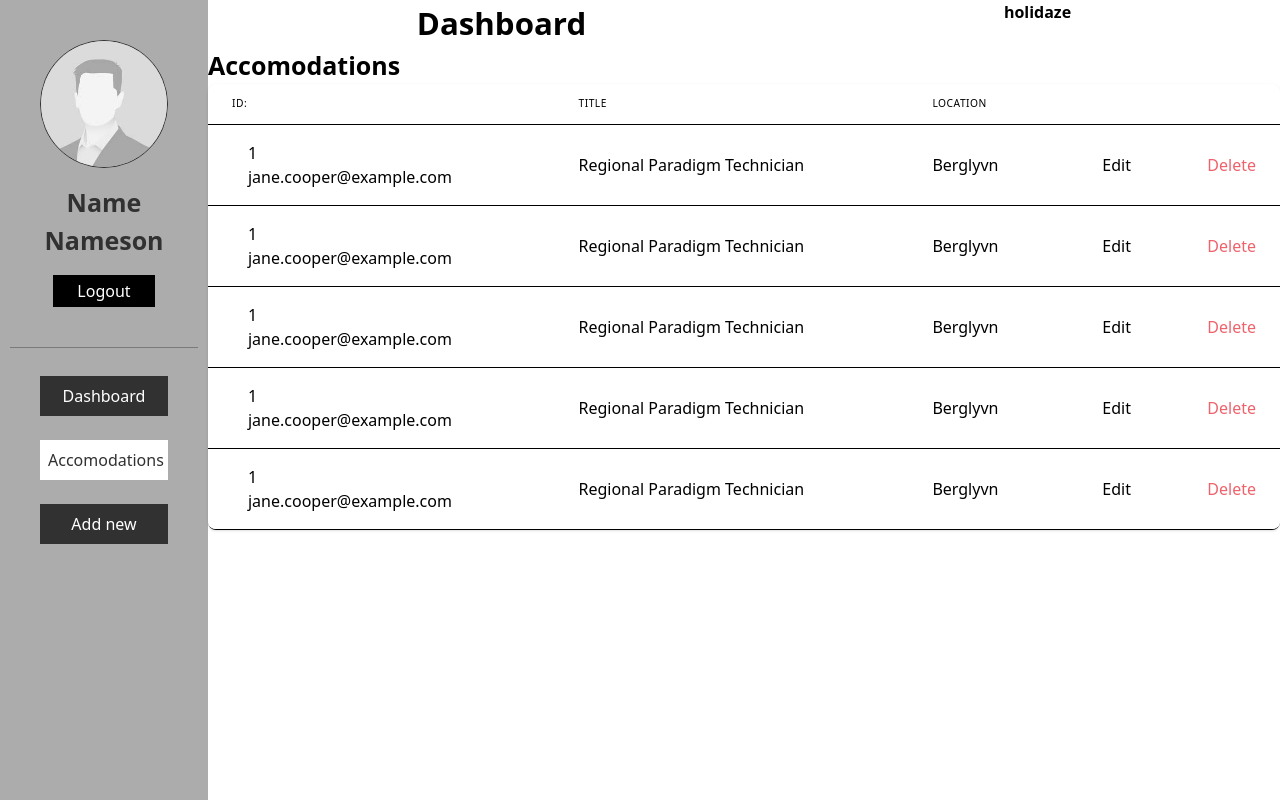
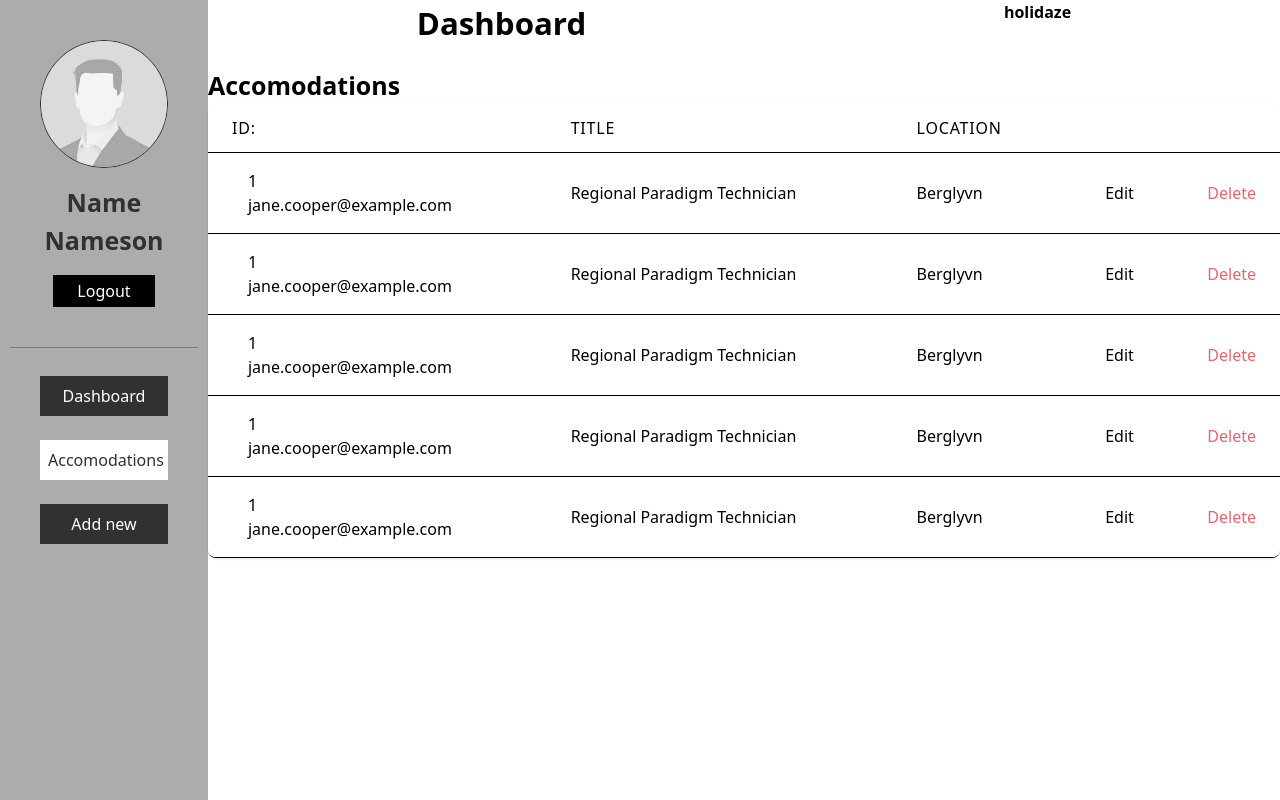
Before and after one commit to Noroff-FEU-Assignments/project-exam-2-KeyG94, a Next.js app in the folder holidaze/: page /accomodations in a window 1280 px wide. Shown: the top 800 px of the page. Built offline with nearby package versions, Linux system fonts and the light colour scheme.

Commit message:
Added max width to the accomodation table, and put it in the middle of screen on larger screens. Delete button is now red. the header is now following the same rules as the table at accomodation

```diff
--- a/holidaze/components/continents/Dashboard.jsx
+++ b/holidaze/components/continents/Dashboard.jsx
@@ -37,12 +37,12 @@ export default function Dashboard(props) {
 			console.log("this is the accomodations");
 			return (
 				<div className='bg-white min-h-screen w-full'>
-					<header className='flex justify-around max-w-7xl'>
+					<header className='flex justify-around max-w-7xl mx-auto'>
 						<h1 className='font-bold text-2xl text-center'>Dashboard</h1>
 						<span className='font-bold hidden sm:block'>holidaze</span>
 					</header>
-					<h2 className='text-xl font-bold'>Accomodations</h2>
-					<div>
+					<div className='my-5 mx-auto max-w-7xl'>
+						<h2 className='text-xl font-bold'>Accomodations</h2>
 						<AccomodationsTable />
 					</div>
 				</div>
--- a/holidaze/components/countries/AccomodationsTable.jsx
+++ b/holidaze/components/countries/AccomodationsTable.jsx
@@ -70,19 +70,19 @@ export default function AccomodationsTable() {
 								<tr>
 									<th
 										scope='col'
-										className='px-6 py-3 text-left text-sm font-medium text-gray-500 uppercase tracking-wider'
+										className='px-6 py-3 text-left text-md font-medium text-gray-500 uppercase tracking-wider'
 									>
 										ID:
 									</th>
 									<th
 										scope='col'
-										className='px-6 py-3 text-left text-sm font-medium text-gray-500 uppercase tracking-wider'
+										className='px-6 py-3 text-left text-md font-medium text-gray-500 uppercase tracking-wider'
 									>
 										Title
 									</th>
 									<th
 										scope='col'
-										className='px-6 py-3 text-left text-sm font-medium text-gray-500 uppercase tracking-wider'
+										className='px-6 py-3 text-left text-md font-medium text-gray-500 uppercase tracking-wider'
 									>
 										Location
 									</th>
```
